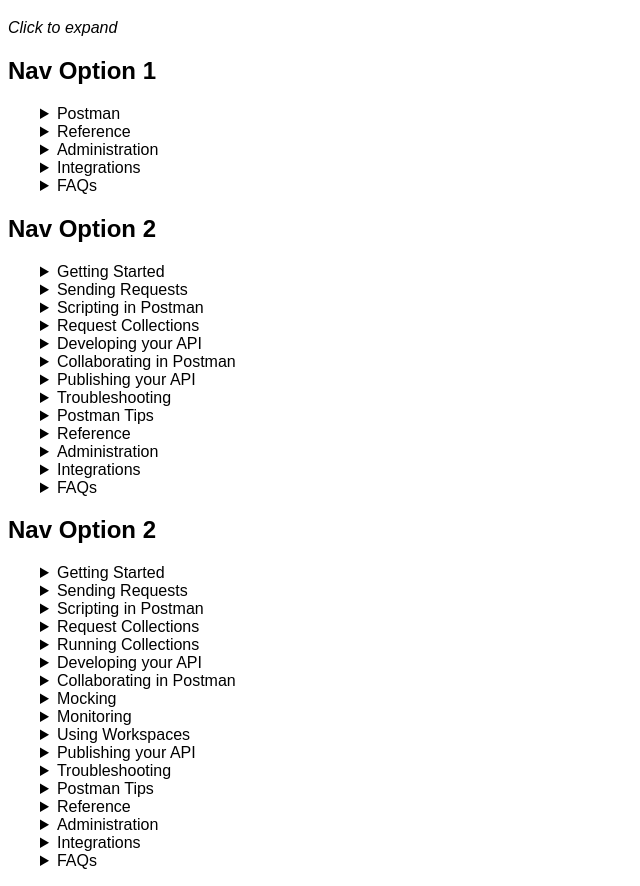
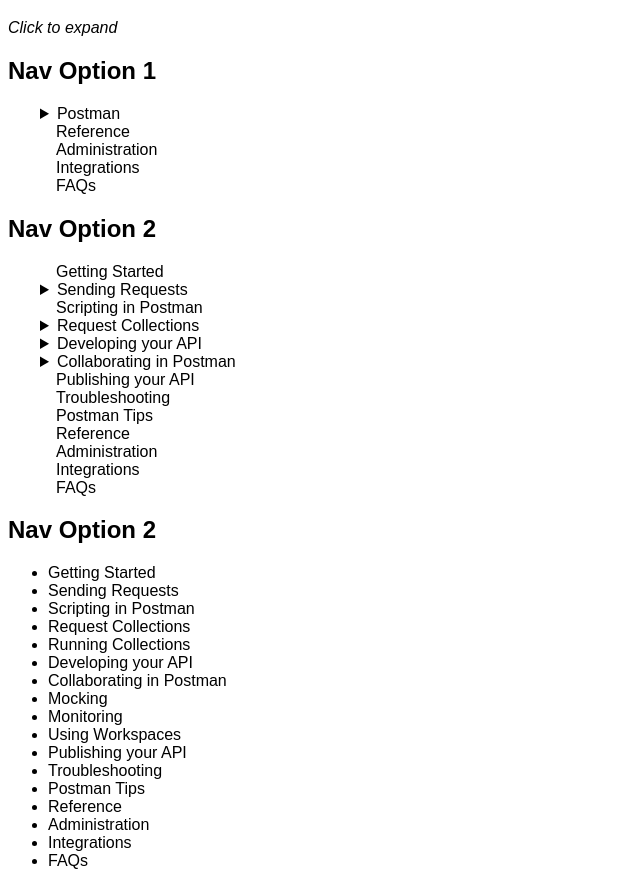
Before and after one commit to SueSmith/SueSmith.github.io, a plain HTML site: page nav-options.html in a window 1280 px wide. Shown: the part 61-947 px from the top of the page, without its empty margins (0-640 px from the left). Drawn offline with Linux system fonts and the light colour scheme.

Commit message:
Update nav-options.html

```diff
--- a/nav-options.html
+++ b/nav-options.html
@@ -9,6 +9,9 @@
         html, body {
             font-family: Arial, Helvetica, sans-serif;
         }
+        div {
+            padding-left:3em;
+        }
     </style>
 </head>
 <h1>Docs Nav Options</h1>
@@ -19,189 +22,90 @@
     <h2>Nav Option 1</h2>
     <details>
         <summary>Postman</summary>
-        <details>
-            <summary>Getting Started</summary>
-        </details>
+
+            <div>Getting Started</div>
+
         <details>
             <summary>Sending Requests</summary>
-            <details>
-                <summary>Capturing Request Data</summary>
-            </details>
+            <div>Capturing Request Data</div>
         </details>
-        <details>
-            <summary>Scripting in Postman</summary>
-        </details>
+        <div>Scripting in Postman</div>
         <details>
             <summary>Request Collections</summary>
-            <details>
-                <summary>Running Collections</summary>
-            </details>
+            <div>Running Collections</div>
         </details>
         <details>
             <summary>Developing your API</summary>
-            <details>
-                <summary>Mocking</summary>
-            </details>
-            <details>
-                <summary>Monitoring</summary>
-            </details>
+            <div>Mocking</div>
+            <div>Monitoring</div>
         </details>
         <details>
             <summary>Collaborating in Postman</summary>
-            <details>
-                <summary>Using Workspaces</summary>
-            </details>
+            <div>Using Workspaces</div>
         </details>
-        <details>
-            <summary>Publishing your API</summary>
-        </details>
-        <details>
-            <summary>Troubleshooting</summary>
-        </details>
-        <details>
-            <summary>Postman Tips</summary>
-        </details>
+        <div>Publishing your API</div>
+        <div>Troubleshooting</div>
+        <div>Postman Tips</div>
     </details>
 
-    <details>
-        <summary>Reference</summary>
-    </details>
+    <div>Reference</div>
 
-    <details>
-        <summary>Administration</summary>
-    </details>
+    <div>Administration</div>
 
-    <details>
-        <summary>Integrations</summary>
-    </details>
+    <div>Integrations</div>
 
-    <details>
-        <summary>FAQs</summary>
-    </details>
+    <div>FAQs</div>
 
     <h2>Nav Option 2</h2>
 
-    <details>
-        <summary>Getting Started</summary>
-    </details>
+    <div>Getting Started</div>
     <details>
         <summary>Sending Requests</summary>
-        <details>
-            <summary>Capturing Request Data</summary>
-        </details>
+        <div>Capturing Request Data</div>
     </details>
-    <details>
-        <summary>Scripting in Postman</summary>
-    </details>
+    <div>Scripting in Postman</div>
     <details>
         <summary>Request Collections</summary>
-        <details>
-            <summary>Running Collections</summary>
-        </details>
+        <div>Running Collections</div>
     </details>
     <details>
         <summary>Developing your API</summary>
-        <details>
-            <summary>Mocking</summary>
-        </details>
-        <details>
-            <summary>Monitoring</summary>
-        </details>
+        <div>Mocking</div>
+        <div>Monitoring</div>
     </details>
     <details>
         <summary>Collaborating in Postman</summary>
-        <details>
-            <summary>Using Workspaces</summary>
-        </details>
+        <div>Using Workspaces</div>
     </details>
-    <details>
-        <summary>Publishing your API</summary>
-    </details>
-    <details>
-        <summary>Troubleshooting</summary>
-    </details>
-    <details>
-        <summary>Postman Tips</summary>
-    </details>
-
-
-    <details>
-        <summary>Reference</summary>
-    </details>
-
-    <details>
-        <summary>Administration</summary>
-    </details>
-
-    <details>
-        <summary>Integrations</summary>
-    </details>
-
-    <details>
-        <summary>FAQs</summary>
-    </details>
+    <div>Publishing your API</div>
+    <div>Troubleshooting</div>
+    <div>Postman Tips</div>
+    <div>Reference</div>
+    <div>Administration</div>
+    <div>Integrations</div>
+    <div>FAQs</div>
 
     <h2>Nav Option 2</h2>
 
-    <details>
-        <summary>Getting Started</summary>
-    </details>
-    <details>
-        <summary>Sending Requests</summary>
-    </details>
-    <details>
-        <summary>Scripting in Postman</summary>
-    </details>
-    <details>
-        <summary>Request Collections</summary>
-    </details>
-    <details>
-        <summary>Running Collections</summary>
-    </details>
-
-    <details>
-        <summary>Developing your API</summary>
-    </details>
-
-    <details>
-        <summary>Collaborating in Postman</summary>
-    </details>
-
-    <details>
-        <summary>Mocking</summary>
-    </details>
-    <details>
-        <summary>Monitoring</summary>
-    </details>
-    <details>
-        <summary>Using Workspaces</summary>
-    </details>
-    <details>
-        <summary>Publishing your API</summary>
-    </details>
-    <details>
-        <summary>Troubleshooting</summary>
-    </details>
-    <details>
-        <summary>Postman Tips</summary>
-    </details>
-
-
-    <details>
-        <summary>Reference</summary>
-    </details>
-
-    <details>
-        <summary>Administration</summary>
-    </details>
-
-    <details>
-        <summary>Integrations</summary>
-    </details>
-
-    <details>
-        <summary>FAQs</summary>
-    </details>
+    <ul>
+    <li>Getting Started</li>
+    <li>Sending Requests</li>
+    <li>Scripting in Postman</li>
+    <li>Request Collections</li>
+    <li>Running Collections</li>
+    <li>Developing your API</li>
+    <li>Collaborating in Postman</li>
+    <li>Mocking</li>
+    <li>Monitoring</li>
+    <li>Using Workspaces</li>
+    <li>Publishing your API</li>
+    <li>Troubleshooting</li>
+    <li>Postman Tips</li>
+    <li>Reference</li>
+    <li>Administration</li>
+    <li>Integrations</li>
+    <li>FAQs</li>
+    </ul>
 
 </body>
 
```
